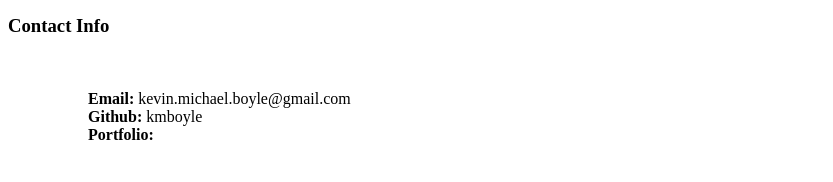
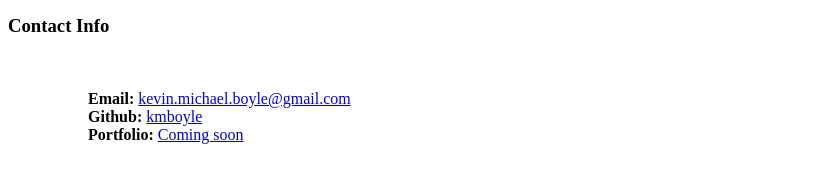
Before and after one commit to kmboyle/1stCohortRepo, a plain HTML site: page StudentBio.html in a window 1280 px wide. Shown: the part 524-706 px from the top of the page, without its empty margins (0-833 px from the left). Drawn offline with Linux system fonts and the light colour scheme.

Commit message:
resized and added links

```diff
--- a/StudentBio.html
+++ b/StudentBio.html
@@ -9,7 +9,7 @@
 	<br>
 	<h2>Kevin Boyle</h2>
 	<br>
-	<img src= "/SuperPic/2016 097.jpg"/>
+	<img src= "SuperPic/2016 097.jpg" alt="superman" height=300px widt= 500px/>
 	<br>
 	<p>My name is Kevin, I enjoy reading, soccer, running,
 	music, technology, art, science, philosphy, and definitely CODING!</p>
@@ -17,10 +17,11 @@
 	<h3>Contact Info</h3>
 	<br>
 	<ol>
-		<ul><strong>Email:</strong> kevin.michael.boyle@gmail.com</ul>
+		<ul><strong>Email:</strong> <a href="mailto: kevin.michael.boyle@gmail.com">kevin.michael.boyle@gmail.com</a></ul>
 		<ul><strong>Github:</strong>
-		kmboyle</ul>
-		<ul><strong>Portfolio:</strong></ul>
+		<a href="#">kmboyle</a></ul>
+		<ul><strong>Portfolio:</strong>
+		<a href="#">Coming soon</a></ul>
 	</ol>
 </body>
 </html>
```
